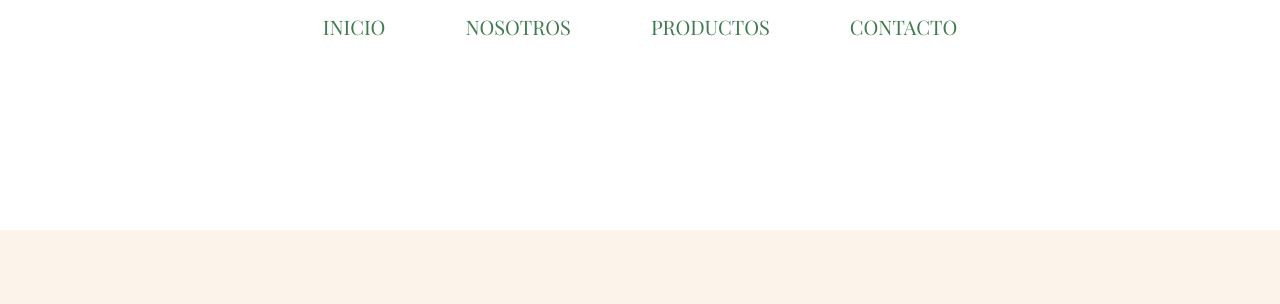
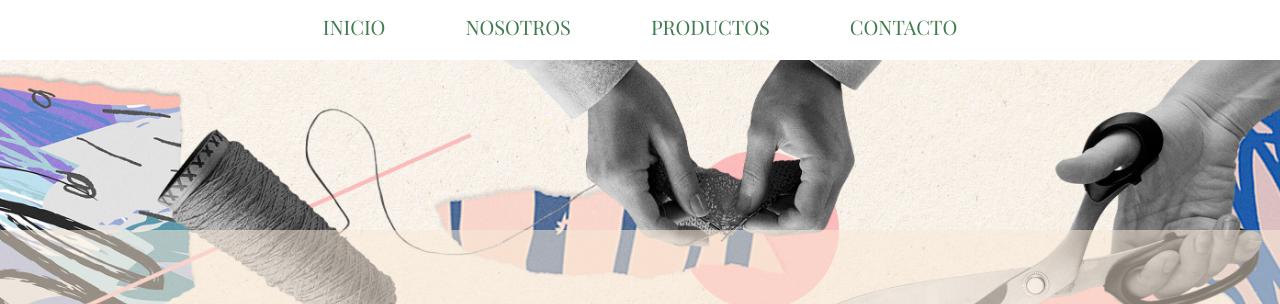
Before and after one commit to Pauladgh/proyecto-Wolga, a plain HTML site: page index.html in a window 1280 px wide. Shown: the part 119-423 px from the top of the page. Drawn offline with nearby package versions, Linux system fonts and the light colour scheme; a script that the page names is missing.

Commit message:
Se arregla un error relacionado al linkeo de imagen

```diff
--- a/css/styles.css
+++ b/css/styles.css
@@ -50,7 +50,7 @@ nav a:hover {
 .seccionInicio {
     padding-top: 170px;
     padding-bottom: 170px;
-    background-image: url("./imagenes/costura.jpg");
+    background-image: url(/imagenes/costura.jpg);
     background-repeat: no-repeat;
     background-size:cover;
     text-align: center;
```
